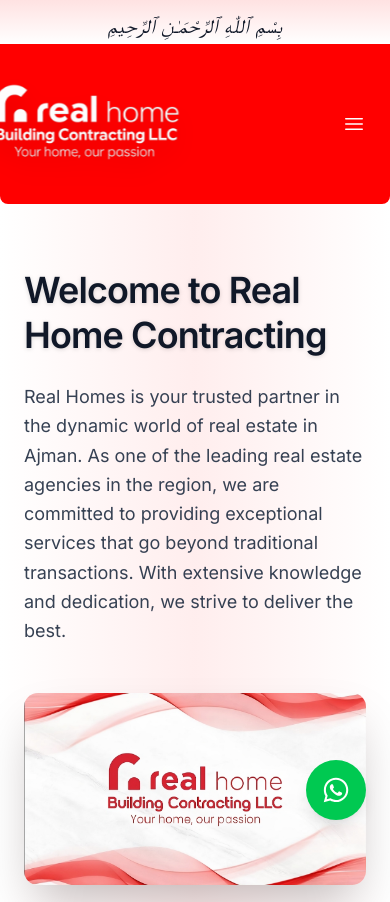
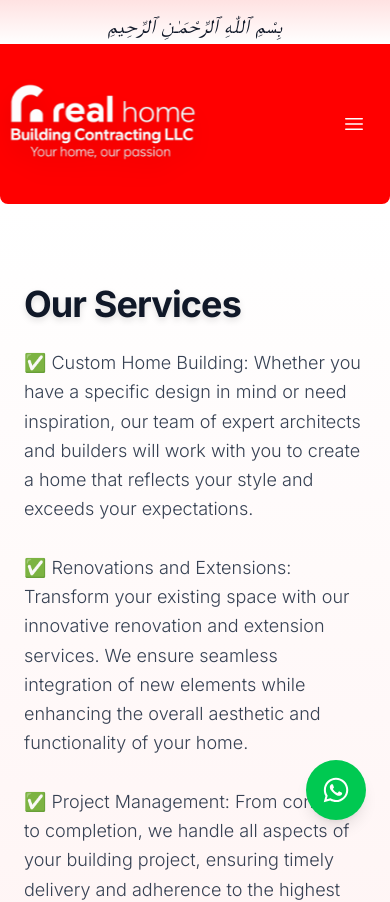
Before and after one commit to aneeqmuh/realhome-website, a Next.js app: page / in a window 390 px wide. Shown: the top 902 px of the page. Built offline with nearby package versions, Linux system fonts and the light colour scheme; a web font is replaced by a local one.

Commit message:
Fix mobile image slider visibility for OurServices

```diff
--- a/app/_components/Banner.jsx
+++ b/app/_components/Banner.jsx
@@ -1,66 +1,76 @@
 "use client";
+
 import React from "react";
 import { Swiper, SwiperSlide } from "swiper/react";
 import "swiper/css";
 import "swiper/css/pagination";
 import "swiper/css/navigation";
-import { Autoplay } from "swiper/modules";
-import { motion } from "framer-motion";
+import { Autoplay, Pagination, Navigation } from "swiper/modules";
 
-const Banner = () => {
+const OurServices = () => {
   return (
-    <div className="relative overflow-hidden">
-      {/* Gradient background */}
-      <div className="absolute inset-0 bg-gradient-to-r from-white via-red-100 to-white opacity-60 z-0" />
+    <div id="services" className="w-full py-20 px-6 bg-gradient-to-b from-white to-red-100">
+      <div className="max-w-7xl mx-auto grid grid-cols-1 md:grid-cols-2 gap-10 items-center">
+        {/* Left: Heading + Paragraph */}
+        <div>
+          <h2 className="text-4xl font-bold tracking-tight text-gray-900 drop-shadow-md mb-6">
+            Our Services
+          </h2>
+          <p className="text-lg leading-relaxed text-gray-700 font-light max-w-2xl">
+            ✅ Custom Home Building: Whether you have a specific design in mind or need inspiration, our team of expert architects and builders will work with you to create a home that reflects your style and exceeds your expectations.
+            <br /><br />
+            ✅ Renovations and Extensions: Transform your existing space with our innovative renovation and extension services. We ensure seamless integration of new elements while enhancing the overall aesthetic and functionality of your home.
+            <br /><br />
+            ✅ Project Management: From concept to completion, we handle all aspects of your building project, ensuring timely delivery and adherence to the highest standards of quality and safety.
+            <br /><br />
+            ✅ Interior Design: Our talented interior designers will help you create stunning and functional spaces that make your home truly unique. From modern to classic styles, including Turkish design, we can turn any vision into reality.
+            <br /><br />
+            ✅ Electrical Services: Our skilled electricians provide comprehensive electrical solutions, from wiring and lighting to installing advanced electrical systems, ensuring safety and efficiency in your home.
+            <br /><br />
+            ✅ 3D Design: Visualize your project with our state-of-the-art 3D design services. We create detailed 3D models to give you a realistic preview of your home, helping you make informed decisions.
+            <br /><br />
+            ✅ Sustainable Building Practices: We prioritize eco-friendly materials and energy-efficient solutions to reduce environmental impact and create sustainable living spaces for you and future generations.
+            <br /><br />
+            ✅ Maintenance and Repairs: We offer reliable maintenance and repair services to ensure your home remains in top condition. From routine inspections to emergency repairs, we've got you covered.
+          </p>
+        </div>
 
+        {/* Right: Image Slider */}
+        <div className="w-full sm:max-w-md mx-auto rounded-2xl overflow-hidden shadow-xl">
           <Swiper
-        spaceBetween={30}
+            spaceBetween={20}
             centeredSlides={true}
             autoplay={{
-          delay: 30000,
+              delay: 2500,
               disableOnInteraction: false,
             }}
             pagination={{ clickable: true }}
-        modules={[Autoplay]}
-        className="relative z-10"
+            navigation={true}
+            modules={[Autoplay, Pagination, Navigation]}
+            className="mySwiper"
           >
-        <SwiperSlide>
-          <div className="container mx-auto px-6 py-16">
-            <div className="grid grid-cols-1 md:grid-cols-2 items-center gap-12">
-              {/* Left: Animated text */}
-              <motion.div
-                initial={{ opacity: 0, x: -50 }}
-                animate={{ opacity: 1, x: 0 }}
-                transition={{ duration: 0.8 }}
-                className="space-y-6"
-              >
-                <h1 className="text-4xl md:text-5xl font-semibold tracking-tight leading-tight text-gray-900 drop-shadow-sm">
-                  Welcome to Real Home Contracting
-                </h1>
-                <p className="text-lg md:text-xl text-gray-700 leading-relaxed max-w-2xl">
-                  Real Homes is your trusted partner in the dynamic world of real estate in Ajman. As one of the leading real estate agencies in the region, we are committed to providing exceptional services that go beyond traditional transactions. With extensive knowledge and dedication, we strive to deliver the best.
-                </p>
-              </motion.div>
-
-              {/* Right: Animated image */}
-              <motion.div
-                initial={{ opacity: 0, y: 40 }}
-                animate={{ opacity: 1, y: 0 }}
-                transition={{ duration: 1, delay: 0.3 }}
-                className="flex justify-center"
-              >
+            {[
+              "HouseOutside.jpg",
+              "HouseRoom.jpg",
+              "HouseRoom2.jpg",
+              "HouseLiving.jpg",
+              "HouseBath.jpg",
+              "HouseBath2.jpg",
+              "HouseRoof.jpg",
+            ].map((file, index) => (
+              <SwiperSlide key={index}>
                 <img
-                  src="images/upscalemedia-transformed.jpeg"
-                  alt="Real Home Visual"
-                  className="w-full max-w-md rounded-xl shadow-2xl object-cover"
+                  src={`/images/${file}`}
+                  alt={`Slide ${index + 1}`}
+                  className="w-full h-64 sm:h-80 object-cover rounded-xl"
                 />
-              </motion.div>
+              </SwiperSlide>
+            ))}
+          </Swiper>
         </div>
       </div>
-        </SwiperSlide>
-      </Swiper>
     </div>
   );
 };
 
-export default Banner;
+export default OurServices;
--- a/app/_components/Header.jsx
+++ b/app/_components/Header.jsx
@@ -44,7 +44,7 @@
             src="/images/logo2.png"
             width={140}
             height={60}
-            className="animate-fade-in rounded scale-150 drop-shadow-xl"
+            className="animate-fade-in rounded scale-150 drop-shadow-xl ml-4"
           />
         </div>
 
```
Lines whose indentation alone changed are shown as unchanged.
